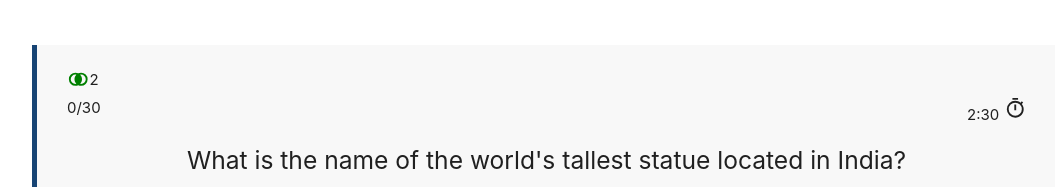
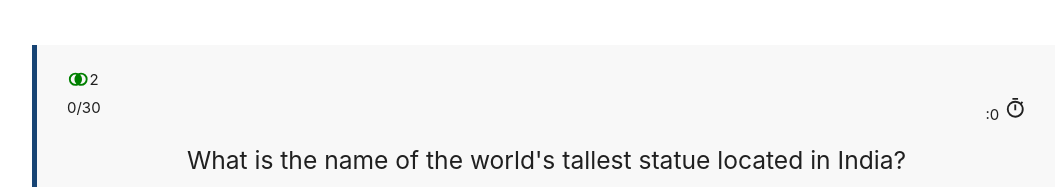
Before and after one commit to sid13-d/QizApp, a React (Create React App) app in the folder React/quiz-app/: page /play/quiz in a window 1280 px wide. Shown: the top 187 px of the page, without its empty margins (96-1151 px from the left). Built offline with nearby package versions, Linux system fonts and the light colour scheme.

Commit message:
installed the react-scripts for deployment

```diff
--- a/React/quiz-app/package.json
+++ b/React/quiz-app/package.json
@@ -16,7 +16,7 @@
     "react-dom": "^18.2.0",
     "react-helmet": "^6.1.0",
     "react-router-dom": "^6.9.0",
-    "react-scripts": "5.0.1",
+    "react-scripts": "^5.0.1",
     "web-vitals": "^2.1.4"
   },
   "scripts": {
--- a/React/quiz-app/src/components/quiz/play.js
+++ b/React/quiz-app/src/components/quiz/play.js
@@ -3,7 +3,7 @@ import {Helmet} from 'react-helmet';
 import Icon from '@mdi/react';
 import {mdiTimerOutline, mdiChevronDoubleLeft, mdiChevronDoubleRight, mdiExitToApp, mdiSetCenter } from '@mdi/js';
 import {MCQ} from '../../question';
-import {useNavigate} from 'react-router-dom'
+import {useNavigate, useHistory} from 'react-router-dom'
 
 class Play extends React.Component{
 
@@ -14,18 +14,22 @@ class Play extends React.Component{
       random30: [],
       currQuestion: {},
       // nextQuestion: {},
-      // previousQuestion: {},
+      // previousQuestion: {},xxxxxx
       answer: '',
       noOfAnsweredQuestions: 0,
       currentQuestionIndex: 0,
       correctAnswer: 0,
       wrongAnswer: 0,
-      lifeLine: 2
+      lifeLine: 2,
+      time: {}
     };
+
+    this.interval = null;
   }
   componentDidMount() {
 
     this.generateRandomThrity();
+    this.startTimer();
 
   }
 
@@ -176,6 +180,35 @@ class Play extends React.Component{
     }
   }
 
+  startTimer = () => {
+    const countDownTime = Date.now() + 5000;
+    this.interval = setInterval(() => {
+      const now = new Date();
+      const distance = countDownTime - now;
+
+
+      const sec = Math.floor((distance % (1000 * 60 )) / 1000);
+      if(distance < 0){
+        clearInterval(this.interval);
+        this.setState({
+          time: {
+            sec: 0
+          },
+
+        },() => {
+          //alert("The quiz has ended");
+         window.location.href = '/'
+        });
+      } else {
+        this.setState({
+          time: {
+            sec
+          }
+        })
+      }
+    }, 1000)
+  }
+
       render() {
 
         return (
@@ -191,7 +224,7 @@ class Play extends React.Component{
             </div>
             <div className="so-far">
                 <span>{this.state.noOfAnsweredQuestions}/30</span>
-                <span> 2:30 <Icon path={mdiTimerOutline} size={1} /></span>
+                <span> :{this.state.time["sec"]} <Icon path={mdiTimerOutline} size={1} /></span>
             </div>
             <h5>{this.state.random30[this.state.currentQuestionIndex]?.["question"]}</h5>
             <div className="options-container">
```
Also changed, not shown: 1 other file (tests, documents, lock files or other folders).
